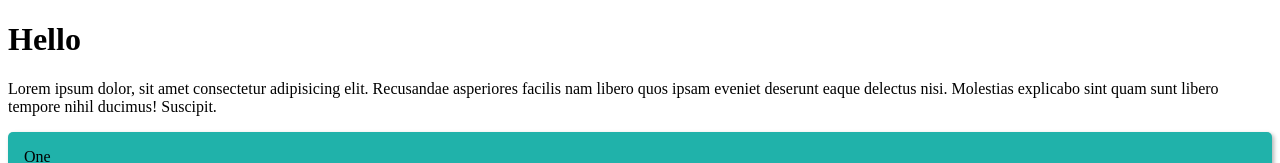
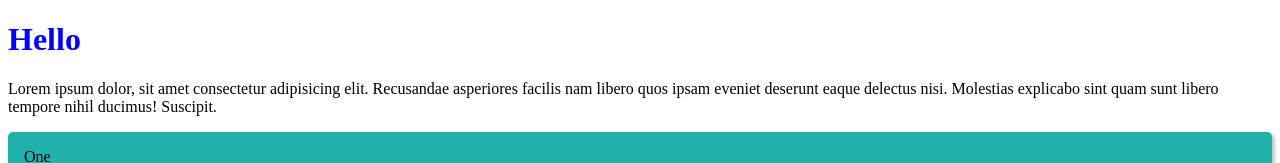
Before and after one commit to Zubaidullah/computer50, a plain HTML site: page index.html in a window 1280 px wide. Shown: the top 163 px of the page. Drawn offline with Linux system fonts and the light colour scheme.

Commit message:
add inline style to the h1 in index.html

```diff
--- a/index.html
+++ b/index.html
@@ -7,7 +7,7 @@
   <link rel="stylesheet" href="style.css">
 </head>
 <body>
-  <h1>Hello</h1>
+  <h1 style="color:blue;">Hello</h1>
   <p>Lorem ipsum dolor, sit amet consectetur adipisicing elit. Recusandae asperiores facilis nam libero quos ipsam eveniet deserunt eaque delectus nisi. Molestias explicabo sint quam sunt libero tempore nihil ducimus! Suscipit.</p>
   <ul>
     <li>One</li>
```
